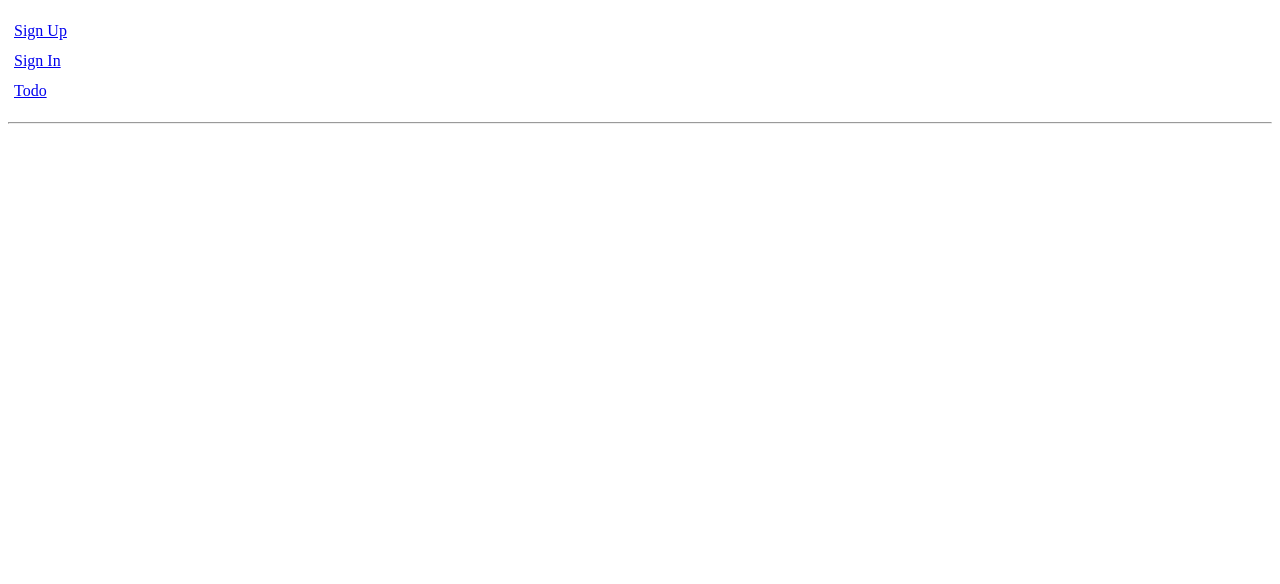
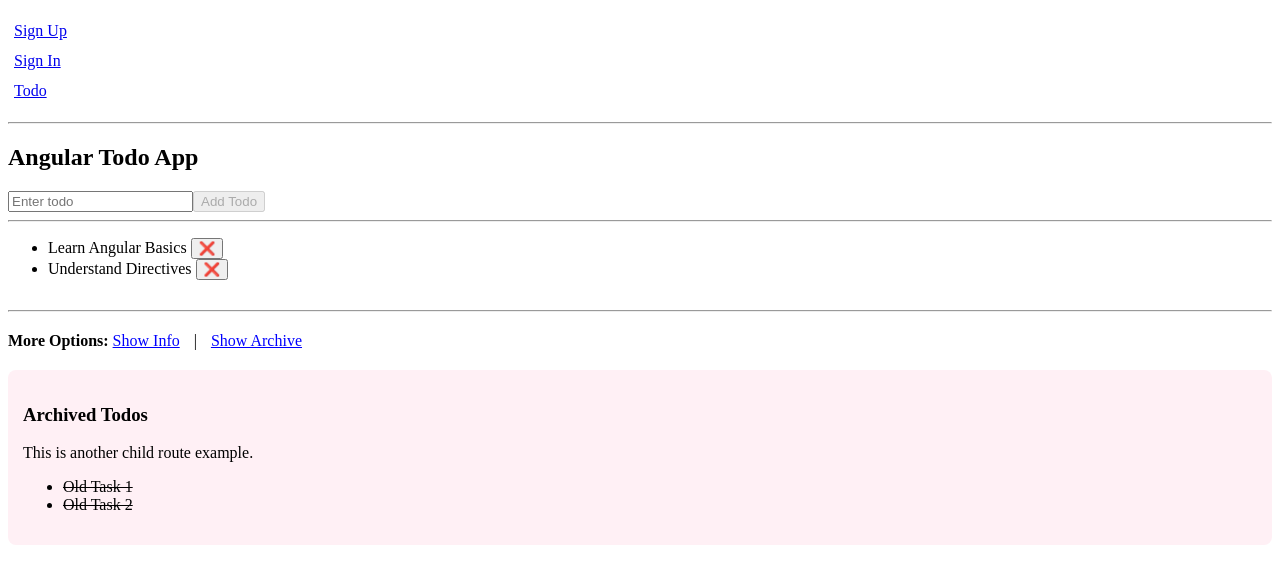
Before and after one commit to mthota44/todo-app-angular, an Angular app: page /todo/archive in a window 1280 px wide. Before the commit this address led to /. Shown: the top 584 px of the page. Built offline with nearby package versions, Linux system fonts and the light colour scheme.

Commit message:
nested routing is implemented

```diff
--- /dev/null
+++ b/src/app/todo/components/todo-archive/todo-archive.component.ts
@@ -0,0 +1,17 @@
+import { Component } from '@angular/core';
+
+@Component({
+    selector: 'app-todo-archive',
+    standalone: true,
+    template: `
+    <div style="background-color: #fff0f5; padding: 15px; margin-top: 20px; border-radius: 8px;">
+      <h3>Archived Todos</h3>
+      <p>This is another child route example.</p>
+      <ul>
+        <li><s>Old Task 1</s></li>
+        <li><s>Old Task 2</s></li>
+      </ul>
+    </div>
+  `
+})
+export class TodoArchiveComponent { }
--- /dev/null
+++ b/src/app/todo/components/todo-info/todo-info.component.ts
@@ -0,0 +1,14 @@
+import { Component } from '@angular/core';
+
+@Component({
+    selector: 'app-todo-info',
+    standalone: true,
+    template: `
+    <div style="background-color: #f0f8ff; padding: 15px; margin-top: 20px; border-radius: 8px;">
+      <h3>Todo Information</h3>
+      <p>This component is loaded inside the TodoComponent via a nested router-outlet!</p>
+      <p>Here you could show statistics, charts, or detailed descriptions.</p>
+    </div>
+  `
+})
+export class TodoInfoComponent { }
--- a/src/app/todo/todo.component.html
+++ b/src/app/todo/todo.component.html
@@ -21,3 +21,16 @@
         <button (click)="deleteTodo(todo.id)">❌</button>
     </li>
 </ul>
+
+<hr style="margin-top: 30px;">
+
+<!-- Sub-navigation for child routes -->
+<nav style="margin-top: 20px;">
+    <strong>More Options: </strong>
+    <!-- Note: relative paths 'info' and 'archive' will append to current path '/todo' -->
+    <a routerLink="info" style="margin-right: 10px; cursor: pointer; color: blue;">Show Info</a> |
+    <a routerLink="archive" style="margin-left: 10px; cursor: pointer; color: blue;">Show Archive</a>
+</nav>
+
+<!-- This is the nested outlet where Info or Archive components will appear -->
+<router-outlet></router-outlet>
--- a/src/app/todo/todo.component.ts
+++ b/src/app/todo/todo.component.ts
@@ -1,11 +1,12 @@
 import { Component, inject } from '@angular/core';
+import { RouterOutlet, RouterLink } from '@angular/router';
 import { ReactiveFormsModule, FormBuilder, FormGroup, Validators } from '@angular/forms';
 import { CommonModule } from '@angular/common';
 
 @Component({
   selector: 'app-todo',
   standalone: true,
-  imports: [ReactiveFormsModule, CommonModule],
+  imports: [ReactiveFormsModule, CommonModule, RouterOutlet, RouterLink],
   templateUrl: './todo.component.html',
   styleUrl: './todo.component.css'
 })
```
Also changed, not shown: src/app/app.routes.ts (+10 -1 lines).
